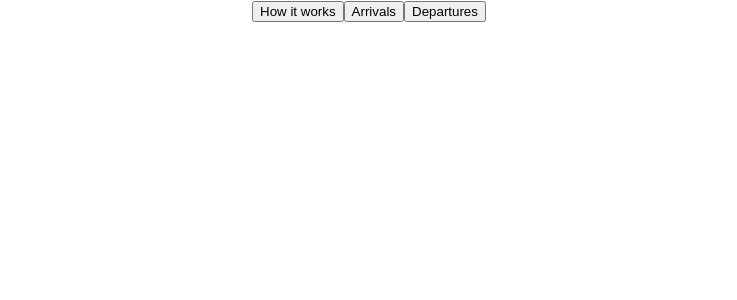
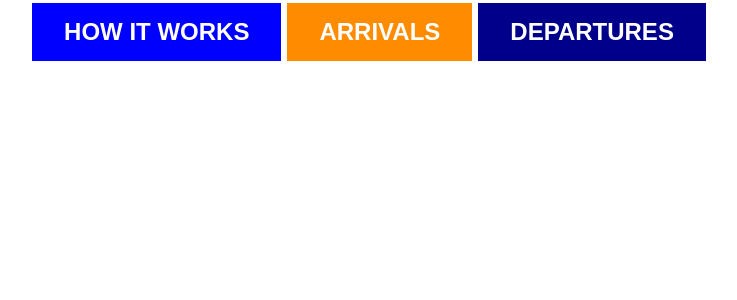
Before and after one commit to SzedlacsekGigi/tasstrip-frontend, a React (Create React App) app: page / in a window 1280 px wide. Shown: the top 300 px of the page, without its empty margins (271-1008 px from the left). Built offline with nearby package versions, Linux system fonts and the light colour scheme.

Commit message:
Landing page button design

```diff
--- a/src/App.css
+++ b/src/App.css
@@ -264,3 +264,28 @@ p {
   top: 0;
   background-color: black;
 }
+
+button{
+  border: 1px;
+  color: white;
+  padding: 15px 32px;
+  margin: 3px;
+  text-align: center;
+  display: inline-block;
+  font-size: 24px;
+  font-weight: bold;
+  text-transform: uppercase;
+  cursor: pointer;
+}
+
+.howto-button{
+  background-color: blue;
+}
+
+.arrivals-button{
+  background-color: darkorange;
+}
+
+.departures-button{
+  background-color: darkblue;
+}
--- a/src/Components/Landing.js
+++ b/src/Components/Landing.js
@@ -25,9 +25,9 @@ class Landing extends Component {
         return (
             <div className="landing-page">
                 {this.renderRedirect()}
-                <button value="howto" onClick={this.onClick}>How it works</button>
-                <button value="arrivals" onClick={this.onClick}>Arrivals</button>
-                <button value="departures" onClick={this.onClick}>Departures</button>
+                <button value="howto" className="howto-button" onClick={this.onClick}>How it works</button>
+                <button value="arrivals" className="arrivals-button" onClick={this.onClick}>Arrivals</button>
+                <button value="departures" className="departures-button" onClick={this.onClick}>Departures</button>
             </div>
         );
     }
```
